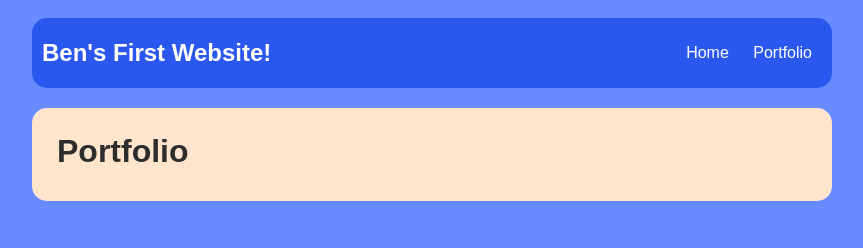
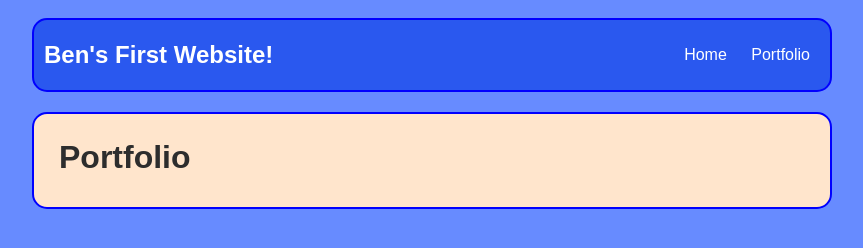
Before and after one commit to carlbenjaminlyon/carlbenjaminlyon.github.io, a plain HTML site: page portfolio.html in a window 1280 px wide. Shown: the whole page, without its empty margins (208-1071 px from the left). Drawn offline with nearby package versions, Linux system fonts and the light colour scheme; no server answers.

Commit message:
add portfolio.html file

```diff
--- a/portfolio.html
+++ b/portfolio.html
@@ -29,6 +29,7 @@
                 display: flex;
                 padding: 10px;
                 border-radius:  15px;
+                border: 2px solid blue;
             }
             nav header {
                 display: flex;
@@ -53,6 +54,7 @@
                 background: rgb(255, 229, 204);
                 display: flex;
                 border-radius:  15px;
+                border: 2px solid blue;
 
             }
             .content {
```
